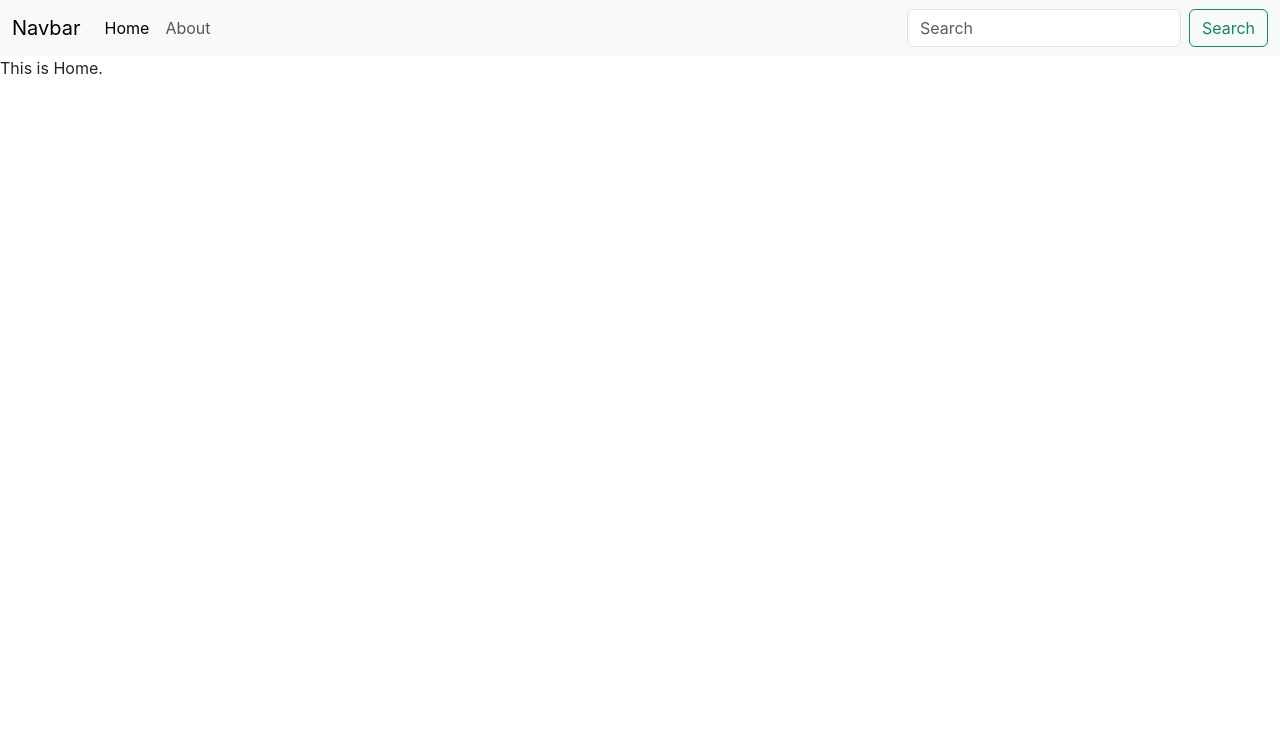
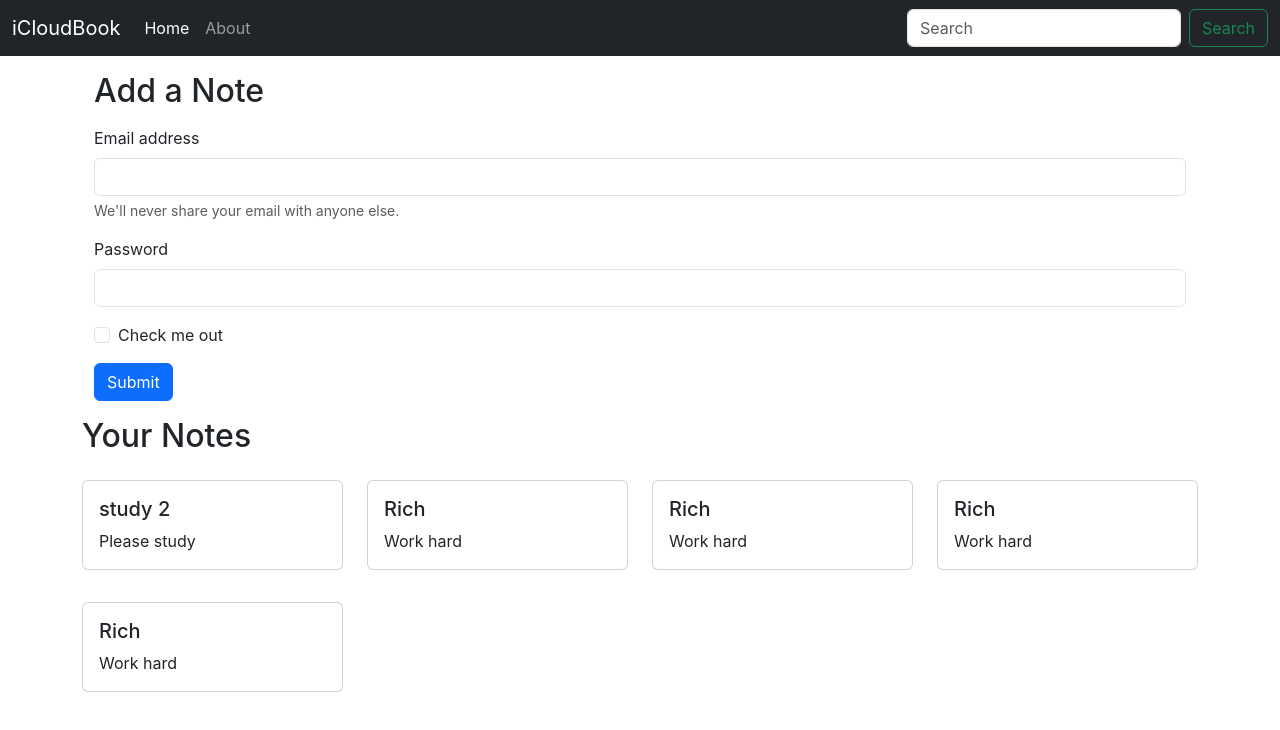
Before and after one commit to himanshuv242/Cloud-Notebook, a React (Create React App) app: page / in a window 1280 px wide. Shown: the top 730 px of the page. Built offline with nearby package versions, Linux system fonts and the light colour scheme.

Commit message:
Context API setup

```diff
--- a/src/App.js
+++ b/src/App.js
@@ -3,15 +3,20 @@
 import Navbar from './components/Navbar';
 import Home from './components/Home';
 import About from './components/About';
+import NoteState from './context/notes/NoteState';
 
 function App() {
   return (
     <>
+    <NoteState>
     <Navbar/>
+    <div className="container">
     <Routes>
         <Route exact path="/" element={<Home/>}/>
         <Route exact path="/about" element={<About/>}/>
       </Routes>
+      </div>
+    </NoteState>
     </>
   );
 }
--- a/src/components/About.js
+++ b/src/components/About.js
@@ -1,8 +1,9 @@
 import React from 'react'
 
 function About() {
+
   return (
-    <div>this about</div>
+    <div>this about and he is in class </div>
   )
 }
 
--- a/src/components/Home.js
+++ b/src/components/Home.js
@@ -1,8 +1,30 @@
 import React from 'react'
+import Notes from './Notes';
 
 function Home() {
   return (
-    <div>This is Home.</div>
+    <div>
+      <div className="container my-3">
+      <h2>Add a Note</h2>
+      <form>
+        <div className="my-3">
+          <label htmlFor="exampleInputEmail1" className="form-label">Email address</label>
+          <input type="email" className="form-control" id="exampleInputEmail1" aria-describedby="emailHelp" />
+          <div id="emailHelp" className="form-text">We'll never share your email with anyone else.</div>
+        </div>
+        <div className="mb-3">
+          <label htmlFor="exampleInputPassword1" className="form-label">Password</label>
+          <input type="password" className="form-control" id="exampleInputPassword1" />
+        </div>
+        <div className="mb-3 form-check">
+          <input type="checkbox" className="form-check-input" id="exampleCheck1" />
+          <label className="form-check-label" htmlFor="exampleCheck1">Check me out</label>
+        </div>
+        <button type="submit" className="btn btn-primary">Submit</button>
+      </form>
+      </div>
+      <Notes/>
+    </div>
   )
 }
 
--- a/src/components/Navbar.js
+++ b/src/components/Navbar.js
@@ -1,12 +1,18 @@
-import React from "react";
-import { Link } from "react-router-dom";
+import React, { useEffect } from "react";
+import { Link, useLocation } from "react-router-dom";
+
+
 
 function Navbar() {
+  let location = useLocation();
+  useEffect(() => {
+    console.log(location.pathname);
+  }, [location]);
   return (
-    <nav className="navbar navbar-expand-lg bg-body-tertiary">
+    <nav className="navbar navbar-expand-lg navbar-dark bg-dark">
       <div className="container-fluid">
         <Link className="navbar-brand" to="/">
-          Navbar
+          iCloudBook
         </Link>
         <button
           className="navbar-toggler"
@@ -22,12 +28,12 @@
         <div className="collapse navbar-collapse" id="navbarSupportedContent">
           <ul className="navbar-nav me-auto mb-2 mb-lg-0">
             <li className="nav-item">
-              <Link className="nav-link active" aria-current="page" to="/">
+              <Link className={`nav-link ${location.pathname==="/"?"active":""}`} aria-current="page" to="/">
                 Home
               </Link>
             </li>
             <li className="nav-item">
-              <Link className="nav-link" to="/about">
+              <Link className={`nav-link ${location.pathname==="/about"?"active":""}`} to="/about">
                 About
               </Link>
             </li>
--- /dev/null
+++ b/src/components/Noteitem.js
@@ -0,0 +1,17 @@
+import React from 'react'
+
+const Noteitem = (props) => {
+    const {note}=props;
+  return (
+    <div className='col-md-3'>
+      <div className="card my-3" >
+        <div className="card-body">
+          <h5 className="card-title">{note.title}</h5>
+          <p className="card-text">{note.description}</p>
+        </div>
+      </div>
+    </div>
+  )
+}
+
+export default Noteitem
--- /dev/null
+++ b/src/components/Notes.js
@@ -0,0 +1,18 @@
+import React, { useContext } from 'react'
+import noteContext from '../context/notes/noteContext';
+import Noteitem from './Noteitem';
+
+const Notes = () => {
+    const context = useContext(noteContext);
+    const {notes,setNotes}=context;
+  return (
+    <div className="row my-3">
+      <h2>Your Notes</h2>
+      {notes.map((note)=>{
+        return <Noteitem note={note} />;
+      })}
+      </div>
+  )
+}
+
+export default Notes
--- /dev/null
+++ b/src/context/notes/NoteState.js
@@ -0,0 +1,60 @@
+// import { useState } from "react";
+import { useState } from "react";
+import NoteContext from "./noteContext";
+
+const NoteState = (props) => {
+  const notesInitial = [
+    {
+      _id: "63d6c2a77b62ad815afd32d5",
+      user: "63cefc624c3f3b2ce17bf253",
+      title: "study 2",
+      description: "Please study",
+      tag: "personal 2",
+      date: "2023-01-29T19:01:59.941Z",
+      __v: 0,
+    },
+    {
+      _id: "63dd250b4cf3d5462d04cf20",
+      user: "63cefc624c3f3b2ce17bf253",
+      title: "Rich",
+      description: "Work hard",
+      tag: "yoyopoyo",
+      date: "2023-02-03T15:15:23.355Z",
+      __v: 0,
+    },
+    {
+      _id: "63dd250b4cf3d5462d04cf20",
+      user: "63cefc624c3f3b2ce17bf253",
+      title: "Rich",
+      description: "Work hard",
+      tag: "yoyopoyo",
+      date: "2023-02-03T15:15:23.355Z",
+      __v: 0,
+    },
+    {
+      _id: "63dd250b4cf3d5462d04cf20",
+      user: "63cefc624c3f3b2ce17bf253",
+      title: "Rich",
+      description: "Work hard",
+      tag: "yoyopoyo",
+      date: "2023-02-03T15:15:23.355Z",
+      __v: 0,
+    },
+    {
+      _id: "63dd250b4cf3d5462d04cf20",
+      user: "63cefc624c3f3b2ce17bf253",
+      title: "Rich",
+      description: "Work hard",
+      tag: "yoyopoyo",
+      date: "2023-02-03T15:15:23.355Z",
+      __v: 0,
+    },
+  ];
+
+  const[notes,setNotes]= useState(notesInitial)
+  return (
+    <NoteContext.Provider value={{notes,setNotes}}>{props.children}</NoteContext.Provider>
+  );
+};
+
+export default NoteState;
--- /dev/null
+++ b/src/context/notes/noteContext.js
@@ -0,0 +1,5 @@
+import { createContext } from "react";
+
+const noteContext = createContext();
+
+export default noteContext;
```
